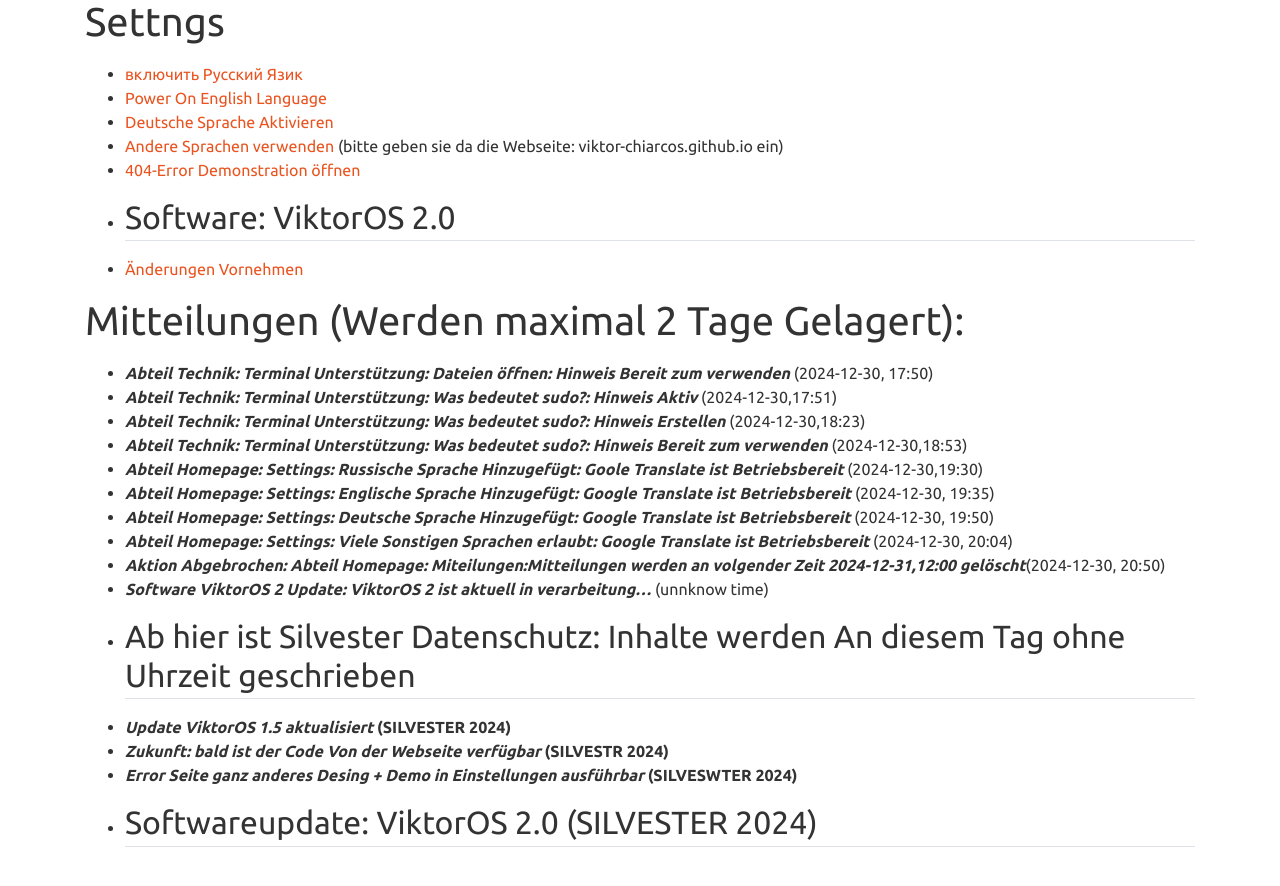
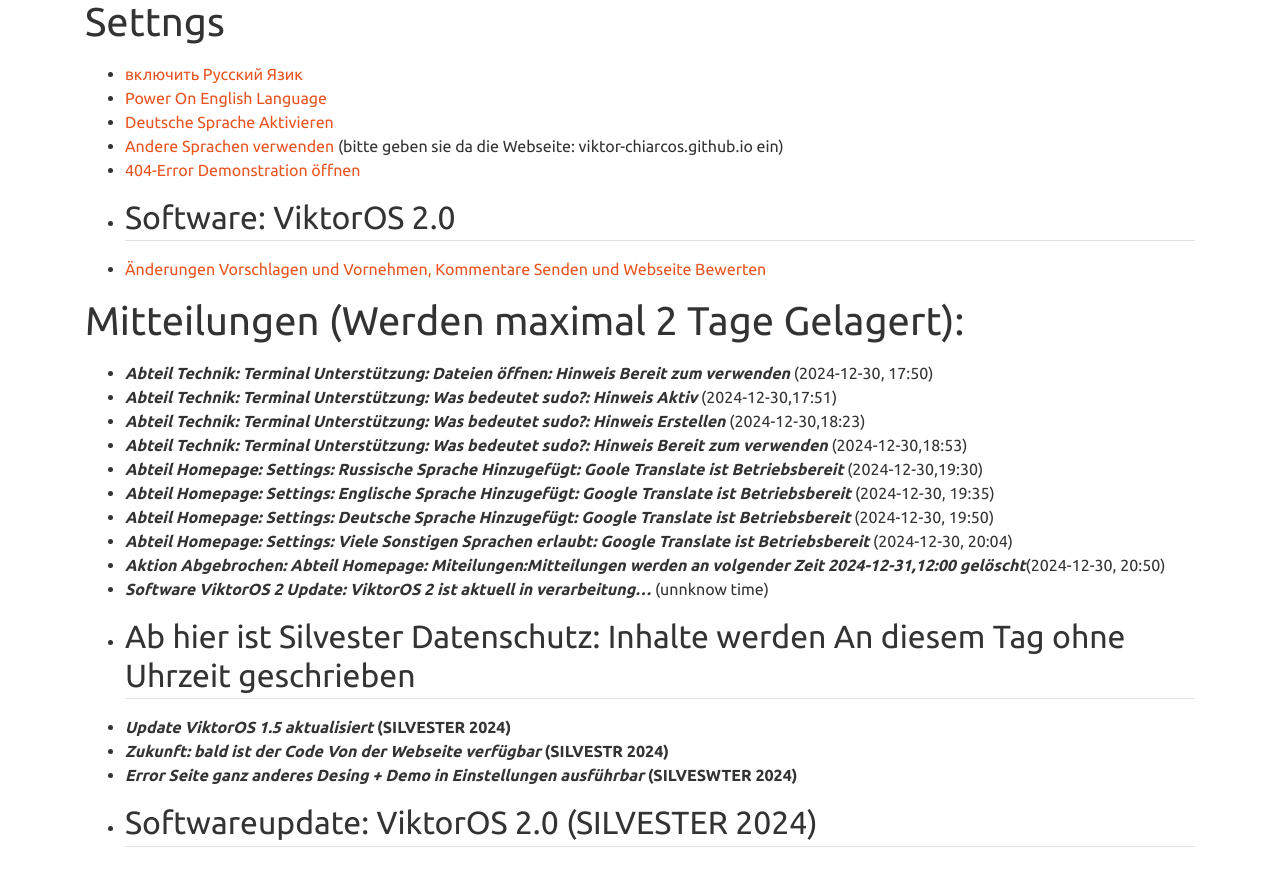
Before and after one commit to viktor-chiarcos/viktor-chiarcos.github.io, a Jekyll site: the page built from index.md, in a window 1280 px wide and 900 px high, scrolled down 2274 px. Shown: the top 886 px of the window. Built offline with Jekyll 4.4.1, drawn with Linux system fonts in a browser that asks for light colours.

Commit message:
Update index.md

```diff
--- a/index.md
+++ b/index.md
@@ -87,7 +87,7 @@
 - [Andere Sprachen verwenden](https://translate.google.com/?hl=de&sl=auto&tl=de&op=websites) (bitte geben sie da die Webseite: viktor-chiarcos.github.io ein)
 - [404-Error Demonstration öffnen](http://viktor-chiarcos.github.io/404-error/demonstraion)
 - ## Software: ViktorOS 2.0
-- [Änderungen Vornehmen](https://chat.whatsapp.com/CggRJX5SJn8FMcLwCfd8VJ)
+- [Änderungen Vorschlagen und Vornehmen, Kommentare Senden und Webseite Bewerten](https://chat.whatsapp.com/CggRJX5SJn8FMcLwCfd8VJ)
 
 # Mitteilungen (Werden maximal 2 Tage Gelagert):
 - ***Abteil Technik: Terminal Unterstützung: Dateien öffnen: Hinweis Bereit zum verwenden*** (2024-12-30, 17:50)
```
